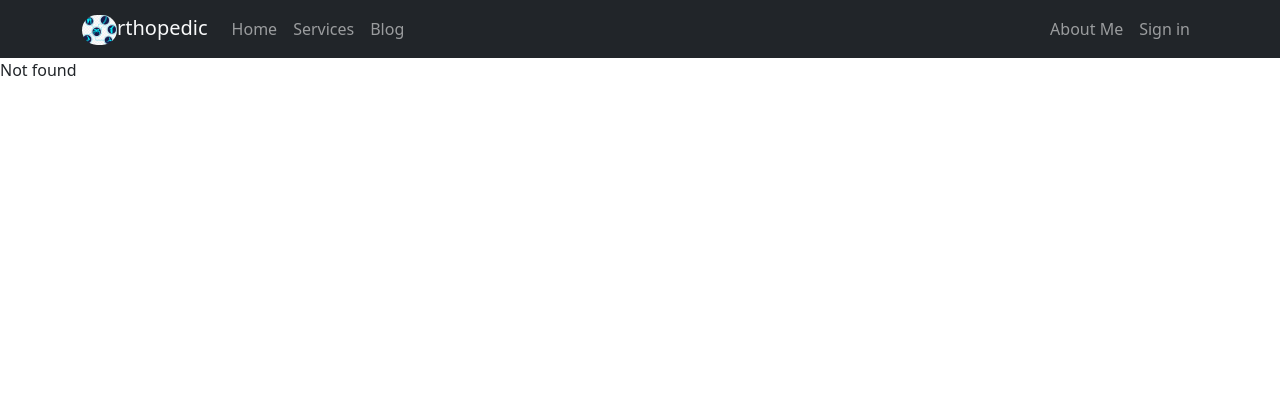
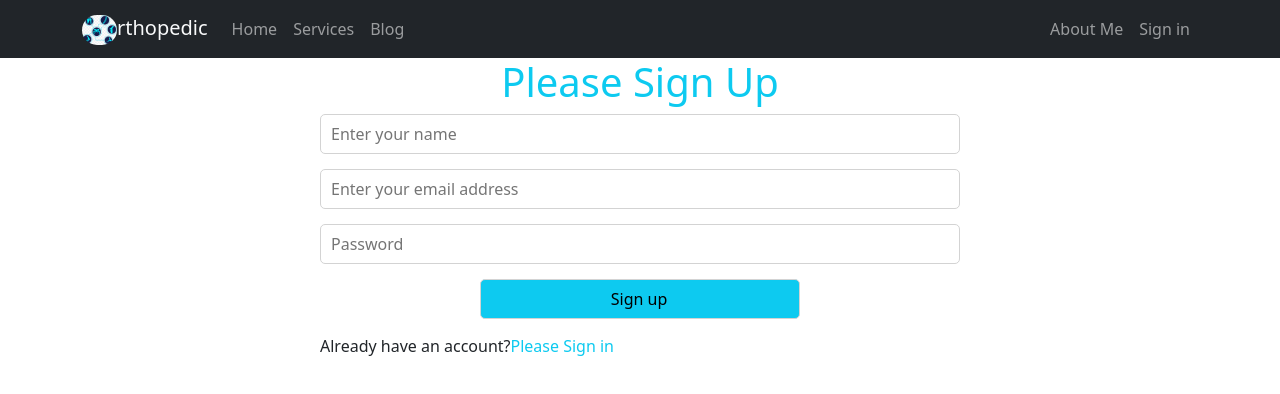
Before and after one commit to Emran12/independent-service-provider, a React (Create React App) app: page /signup in a window 1280 px wide. Before the commit this address had no page. Shown: the top 394 px of the page. Built offline with nearby package versions, Linux system fonts and the light colour scheme.

Commit message:
sign in  and sign up form added

```diff
--- a/package.json
+++ b/package.json
@@ -7,9 +7,11 @@
     "@testing-library/react": "^13.1.1",
     "@testing-library/user-event": "^13.5.0",
     "bootstrap": "^5.1.3",
+    "firebase": "^9.6.11",
     "react": "^18.0.0",
     "react-bootstrap": "^2.2.3",
     "react-dom": "^18.0.0",
+    "react-firebase-hooks": "^5.0.3",
     "react-router-dom": "^6.3.0",
     "react-scripts": "5.0.1",
     "web-vitals": "^2.1.4"
--- a/src/App.js
+++ b/src/App.js
@@ -8,6 +8,7 @@ import Blog from "./Pages/Blog/Blog";
 import NotFound from "./Pages/Shared/NotFound/NotFound";
 import AboutMe from "./Pages/AboutMe/AboutMe";
 import SignIn from "./Pages/SignIn/SignIn/SignIn";
+import SignUp from "./Pages/SignIn/SignUp/SignUp";
 
 function App() {
   return (
@@ -20,6 +21,7 @@ function App() {
         <Route path="/blog" element={<Blog></Blog>}></Route>
         <Route path="/aboutme" element={<AboutMe></AboutMe>}></Route>
         <Route path="/signin" element={<SignIn></SignIn>}></Route>
+        <Route path="/signup" element={<SignUp></SignUp>}></Route>
 
         <Route path="*" element={<NotFound></NotFound>}></Route>
       </Routes>
--- a/src/Pages/Home/Services/Services.js
+++ b/src/Pages/Home/Services/Services.js
@@ -1,5 +1,5 @@
 import React, { useState, useEffect } from "react";
-import { Col, Row } from "react-bootstrap";
+import { Row } from "react-bootstrap";
 import Service from "../Service/Service";
 
 const Services = () => {
--- a/src/Pages/SignIn/SignIn/SignIn.js
+++ b/src/Pages/SignIn/SignIn/SignIn.js
@@ -1,9 +1,65 @@
-import React from "react";
+import React, { useRef, useState } from "react";
+import { Button, Form } from "react-bootstrap";
+
+import {
+  useSendPasswordResetEmail,
+  useSignInWithEmailAndPassword,
+} from "react-firebase-hooks/auth";
+
+import { Link, useLocation, useNavigate } from "react-router-dom";
+import auth from "../../../firebase.init";
 
 const SignIn = () => {
+  const emailRef = useRef("");
+  const passwordRef = useRef("");
+  const navigate = useNavigate();
+  const [signInWithEmailAndPassword, user, loading, error] =
+    useSignInWithEmailAndPassword(auth);
+
+  const navigateSignUp = (event) => {
+    navigate("/register");
+  };
+  const handleSubmit = (event) => {
+    event.preventDefault();
+    const email = emailRef.current.value;
+    const password = passwordRef.current.value;
+    signInWithEmailAndPassword(email, password);
+  };
+
   return (
-    <div>
-      <p>sign in </p>
+    <div className="container w-50 mx-auto">
+      <h2 className="text-info text-center mt-2">Please Sign In</h2>
+      <Form onSubmit={handleSubmit}>
+        <Form.Group className="mb-3" controlId="formBasicEmail">
+          <Form.Control
+            ref={emailRef}
+            type="email"
+            placeholder="Enter email"
+            required
+          />
+        </Form.Group>
+        <Form.Group className="mb-3" controlId="formBasicPassword">
+          <Form.Control
+            ref={passwordRef}
+            type="password"
+            placeholder="Password"
+            required
+          />
+        </Form.Group>
+        <Button variant="info w-50 mx-auto d-block mb-2" type="submit">
+          Sign in
+        </Button>
+      </Form>
+      <p>
+        New with Dr. Sumon C.P.S?
+        <Link
+          to="/signup"
+          className="text-primary pe-auto text-decoration-none"
+          onClick={navigateSignUp}
+        >
+          Please Sign Up
+        </Link>{" "}
+      </p>
     </div>
   );
 };
--- /dev/null
+++ b/src/Pages/SignIn/SignUp/SignUp.css
@@ -0,0 +1,15 @@
+.signup-form {
+    margin: 0 auto;
+    width: 50%;
+}
+
+.signup-form input:not([type=checkbox]) {
+    display: block;
+    width: 100%;
+    height: 40px;
+    border-radius: 5px;
+    border: 1px solid lightgray;
+    padding-left: 10px;
+    font-size: 16px;
+    margin-bottom: 15px;
+}
--- a/src/Pages/SignIn/SignUp/SignUp.js
+++ b/src/Pages/SignIn/SignUp/SignUp.js
@@ -1,9 +1,58 @@
 import React from "react";
+import { Link, useNavigate } from "react-router-dom";
+import "../SignUp/SignUp.css";
 
 const SignUp = () => {
+  const navigate = useNavigate();
+  const navigateSignin = () => {
+    navigate("/signin");
+  };
+
+  const handleSignUP = async (event) => {
+    event.preventDefault();
+    const name = event.target.name.value;
+    const email = event.target.email.value;
+    const password = event.target.password.value;
+    navigate("/home");
+  };
   return (
-    <div>
-      <p>sign up</p>
+    <div className="signup-form">
+      <h1 className="text-center text-info">Please Sign Up</h1>
+      <form onSubmit={handleSignUP}>
+        <input type="text" name="name" id="" placeholder="Enter your name" />
+
+        <input
+          type="email"
+          name="email"
+          id=""
+          placeholder="Enter your email address"
+          required
+        />
+
+        <input
+          type="password"
+          name="password"
+          id=""
+          placeholder="Password"
+          required
+        />
+
+        <input
+          className="w-50 mx-auto btn btn-info mt-2"
+          type="submit"
+          value="Sign up"
+        />
+      </form>
+      <p>
+        Already have an account?
+        <Link
+          to="/signin"
+          className="text-info pe-auto text-decoration-none"
+          onClick={navigateSignin}
+        >
+          Please Sign in
+        </Link>
+      </p>
     </div>
   );
 };
--- /dev/null
+++ b/src/firebase.init.js
@@ -0,0 +1,20 @@
+// Import the functions you need from the SDKs you need
+import { initializeApp } from "firebase/app";
+import { getAuth } from "firebase/auth";
+// TODO: Add SDKs for Firebase products that you want to use
+// https://firebase.google.com/docs/web/setup#available-libraries
+
+// Your web app's Firebase configuration
+const firebaseConfig = {
+  apiKey: "AIzaSyBqV6crAiudT_LLOkEzctVrbkn89pV1mqM",
+  authDomain: "email-password-auth-92a7c.firebaseapp.com",
+  projectId: "email-password-auth-92a7c",
+  storageBucket: "email-password-auth-92a7c.appspot.com",
+  messagingSenderId: "259723164143",
+  appId: "1:259723164143:web:1853f300548f282e289e1a",
+};
+
+// Initialize Firebase
+const app = initializeApp(firebaseConfig);
+const auth = getAuth(app);
+export default auth;
```
Also changed, not shown: firebase.json (added), 2 other files (tests, documents, lock files or other folders).
